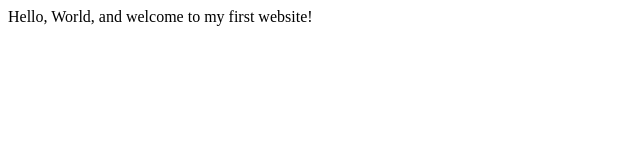
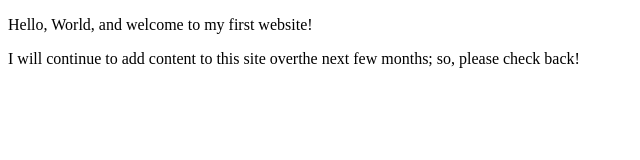
Before and after one commit to dAlejo117/dAlejo117.github.io, a plain HTML site: page index.html in a window 1280 px wide. Shown: the whole page, without its empty margins (0-640 px from the left). Drawn offline with Linux system fonts and the light colour scheme.

Commit message:
second update
will continue to add to site

```diff
--- a/index.html
+++ b/index.html
@@ -3,9 +3,12 @@
     <head>
         <meta charset="utf-8">
         <meta name="viewport" content="width=device-width, initial-scale=1.0">
-        <title>My First Website</title>
+        <meta name="author" content+"David Alejo">
+        <title>David | Web Developer</title>
     </head>
     <body>
-       Hello, World, and welcome to my first website!
+       <P>Hello, World, and welcome to my first website!</p>
+         <p>I will continue to add content to this site overthe next few months; so,
+           please check back!</p>
     </body>
 </html>
```
